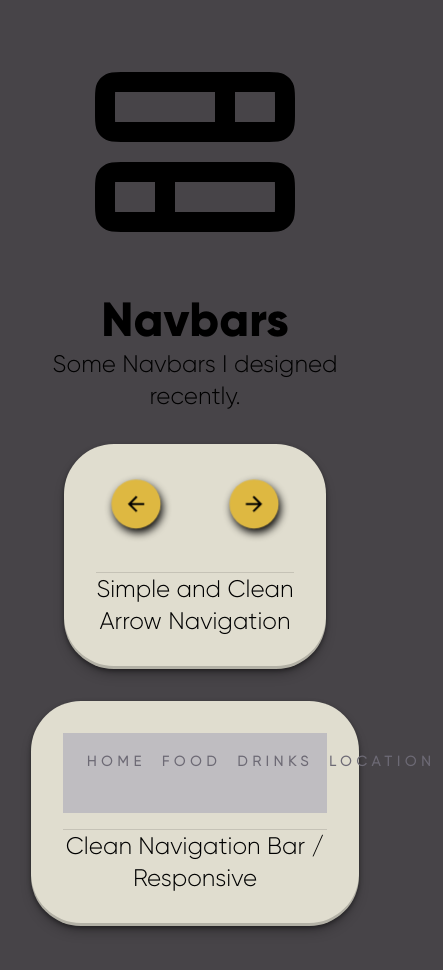
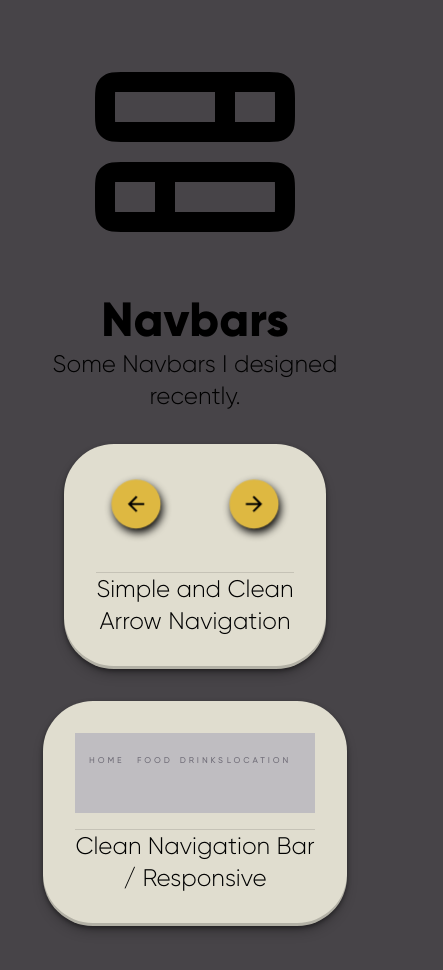
Before and after one commit to Lil-Youn/component-library, a React (Vite) app: page /navbars in a window 390 px wide. Shown: the top 970 px of the page, 443 px wide, since content can reach past the window. Built offline with nearby package versions, Linux system fonts and the light colour scheme.

Commit message:
Update responsive navbar styles

```diff
--- a/src/components/navbars/responsive-navbar.tsx
+++ b/src/components/navbars/responsive-navbar.tsx
@@ -49,19 +49,30 @@ function ResponsiveAppBar() {
         fontFamily: "Gilroy light",
       }}
     >
-      <Container maxWidth="xl">
+      <Container maxWidth="xs">
         <Toolbar disableGutters>
-          <Box sx={{ flexGrow: 1, display: { xs: "flex", md: "none" } }}>
+          <Box
+            sx={{
+              flexGrow: 1,
+              display: {
+                xs: "flex",
+                md: "none",
+              },
+            }}
+          >
             {pages.map((page) => (
               <Button
                 key={page.name}
                 component="a"
                 href={`#${page.link}`}
                 sx={{
+                  marginLeft: "-1rem",
                   background: "transparent",
                   fontFamily: "Gilroy light",
+                  fontSize: "0.5rem",
                   fontWeight: 700,
-                  letterSpacing: ".3rem",
+
+                  letterSpacing: ".2rem",
                   textDecoration: "none",
                   color: "#6D6A75",
                   "&:click": {
```
